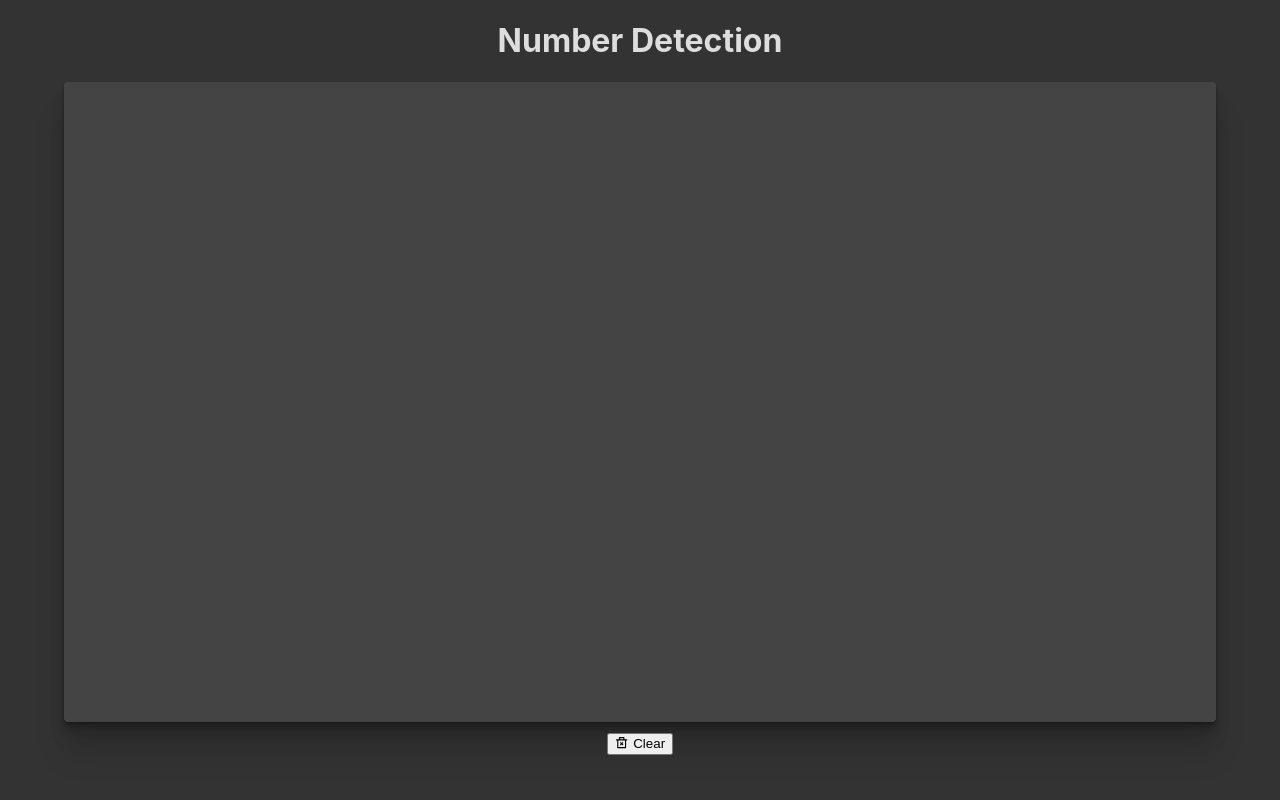
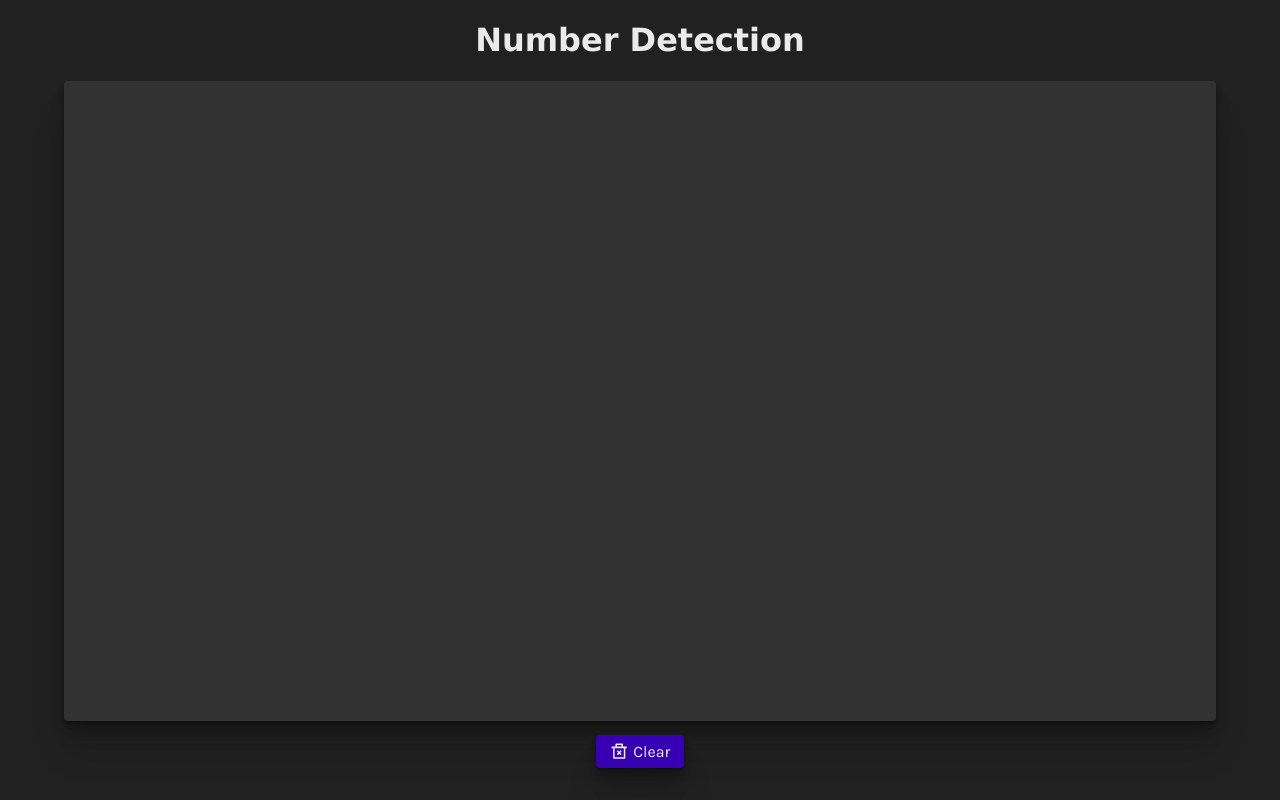
Before and after one commit to RodneyMcQuain/Digit-Inator, a React (Create React App) app in the folder src/client/: page / in a window 1280 px wide. Built offline with nearby package versions, Linux system fonts and the light colour scheme.

Commit message:
Merged PR 21: feat: add typography and button styling
feat: add typography and button styling

Related work items: #329, #331, #332

```diff
--- a/src/client/src/components/Drawing/ClearButton.tsx
+++ b/src/client/src/components/Drawing/ClearButton.tsx
@@ -1,15 +1,16 @@
 import React, { MutableRefObject } from 'react';
 import { RiDeleteBin2Line } from 'react-icons/ri';
 import IconText from '../../shared/IconText';
+import Button from '../../shared/Button';
 
 interface ClearButtonProps {
     canvasRef: MutableRefObject<HTMLCanvasElement>;
 }
 
 const ClearButton = ({ canvasRef }: ClearButtonProps) => (
-    <button onClick={() => clearCanvas(canvasRef.current)}>
+    <Button onClick={() => clearCanvas(canvasRef.current)}>
         <IconText icon={<RiDeleteBin2Line />} text="Clear" />
-    </button>
+    </Button>
 );
 
 const clearCanvas = (canvas: HTMLCanvasElement): void => { canvas.width = canvas.width; };
--- /dev/null
+++ b/src/client/src/shared/Button.tsx
@@ -0,0 +1,13 @@
+import React from 'react';
+import styles from '../styles/components/Button.module.scss';
+
+interface ButtonProps {
+    children: JSX.Element | JSX.Element[];
+    onClick: () => void | ((event: MouseEvent) => void);
+}
+
+const Button = ({ children, onClick }: ButtonProps) => (
+    <button onClick={onClick} className={styles.button}>{children}</button>
+);
+
+export default Button;
--- a/src/client/src/styles/base/global.scss
+++ b/src/client/src/styles/base/global.scss
@@ -1,4 +1,8 @@
-@import '../utilities/colors';
+@import "../utilities/colors";
+@import "../utilities/layered-box-shadow";
+@import "../utilities/font-sizes";
+@import url("https://fonts.googleapis.com/css?family=Montserrat");
+@import url("https://fonts.googleapis.com/css?family=Karla");
 
 :root {
     font-size: 6.25%;
@@ -13,6 +17,11 @@ h1 {
     font-size: 32rem;
 }
 
-button {
-    cursor: pointer;
+h1, h2, h3, h4, h5, h6 {
+    font-family: "Monsterrat", Verdana, Geneva, Tahoma, sans-serif;
 }
+
+p, div, span, button, a, li {
+    font-family: "Karla", Arial, Helvetica, sans-serif;
+    font-size: $normal-font-size;
+}
--- /dev/null
+++ b/src/client/src/styles/components/Button.module.scss
@@ -0,0 +1,62 @@
+@import "../utilities/layered-box-shadow";
+@import "../utilities/transition-time";
+@import "../utilities/colors";
+
+.button {
+    display: inline-flex;
+    align-items: center;
+    position: relative;
+    overflow: hidden;
+
+    cursor: pointer;
+
+    background: $primary-accent-color;
+    color: $light-white;
+
+    border: none;
+    outline: none;
+
+    border-radius: 4rem;
+    padding: 7rem 14rem;
+    box-shadow: get-layered-box-shadow();
+
+    $button-transition-time: $default-transition-time;
+    transition:
+        $button-transition-time background-color ease-in-out,
+        $button-transition-time color ease-in-out;
+
+    &:hover {
+        background: $secondary-accent-color;
+        color: $primary-accent-color;
+    }
+
+    &:after {
+        content: "";
+        display: none;
+        position: absolute;
+        border-radius: 50%;
+        background-color: rgba(200, 200, 200, 0.4);
+
+        $size: 50rem;
+        $margin: ($size/2)*-1;
+        width: $size;
+        height: $size;
+        margin-top: $margin;
+        margin-left: $margin;
+
+        top: 50%;
+        left: 50%;
+
+        animation: ripple 1.5s;
+        opacity: 0;
+    }
+
+    &:focus:not(:active)::after {
+        display: block;
+    }
+
+    @keyframes ripple {
+        from { opacity: 1; transform: scale(0); }
+        to { opacity: 0; transform: scale(10); }
+    }
+}
--- a/src/client/src/styles/components/DrawingCanvas.module.scss
+++ b/src/client/src/styles/components/DrawingCanvas.module.scss
@@ -1,12 +1,10 @@
+@import '../utilities/colors';
+@import '../utilities/layered-box-shadow';
+
 .drawing-canvas {
-    background: #444;
+    background: $light-black;
     border-radius: 4rem;
     cursor: url(../../assets/pencil.svg) 0 25, auto;
-    box-shadow:
-        0 1rem 1rem rgba(0,0,0,.11),
-        0 2rem 2rem rgba(0,0,0,.11),
-        0 4rem 4rem rgba(0,0,0,.11),
-        0 8rem 8rem rgba(0,0,0,.11),
-        0 16rem 16rem rgba(0,0,0,.11),
-        0 32rem 32rem rgba(0,0,0,.11)
+    box-shadow: get-layered-box-shadow();
+
 }
--- a/src/client/src/styles/components/IconText.module.scss
+++ b/src/client/src/styles/components/IconText.module.scss
@@ -1,9 +1,13 @@
 @import '../utilities/spacing';
 
 .icon-text {
-    display: inline-flex;
+    &, .icon {
+        display: inline-flex;
+        align-items: center;
+    }
 
     .icon {
+        font-size: 1.15em;
         margin-right: $minor-spacing;
     }
 }
--- a/src/client/src/styles/utilities/colors.scss
+++ b/src/client/src/styles/utilities/colors.scss
@@ -1,6 +1,8 @@
-$dark-black: #333;
-$light-black: #444;
-$light-white: #ddd;
+$dark-black: #212121;
+$light-black: #323232;
+$light-white: #ebebeb;
+$primary-accent-color: #3700B3;
+$secondary-accent-color: #CA9EFF;
 
 :export {
     LIGHT_WHITE: $light-white;
--- /dev/null
+++ b/src/client/src/styles/utilities/layered-box-shadow.scss
@@ -0,0 +1,15 @@
+@function get-layered-box-shadow($x-offset: 0, $number-of-layers: 6) {
+    $box-shadows: '';
+    $current: 1;
+
+    @for $i from 1 through $number-of-layers {
+        $x-offset-actual:  unquote('-' + ($current * $x-offset) + 'rem');
+        $y-offset--blur-radius: unquote($current + 'rem');
+        $shadow: $x-offset-actual $y-offset--blur-radius $y-offset--blur-radius rgba(0,0,0,0.11);
+        $box-shadows: $box-shadows + $shadow + ' ,';
+
+        $current: $current * 2;
+    }
+
+    @return str_slice(unquote($box-shadows), 0, str_length($box-shadows) - 1);
+}
--- /dev/null
+++ b/src/client/src/styles/utilities/transition-time.scss
@@ -0,0 +1 @@
+$default-transition-time: 400ms;
```
